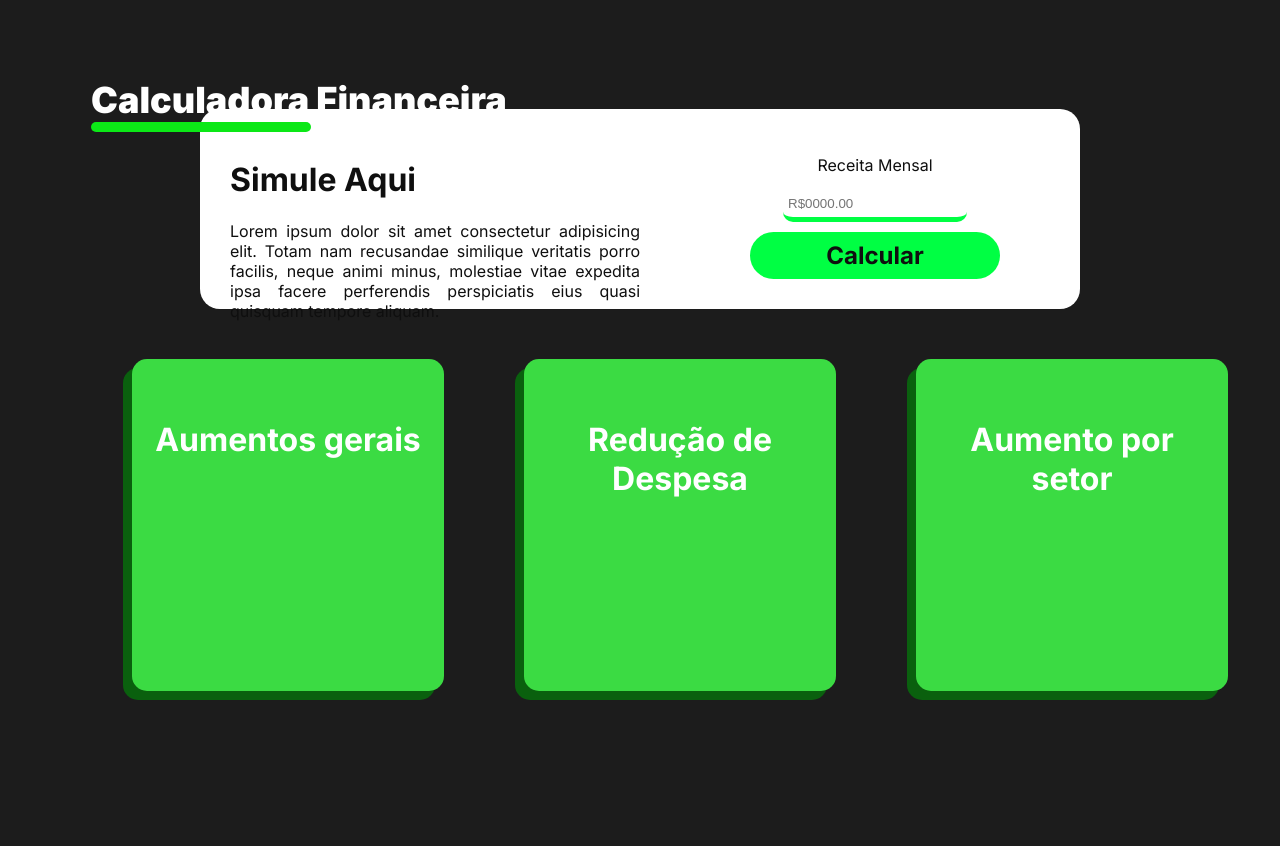
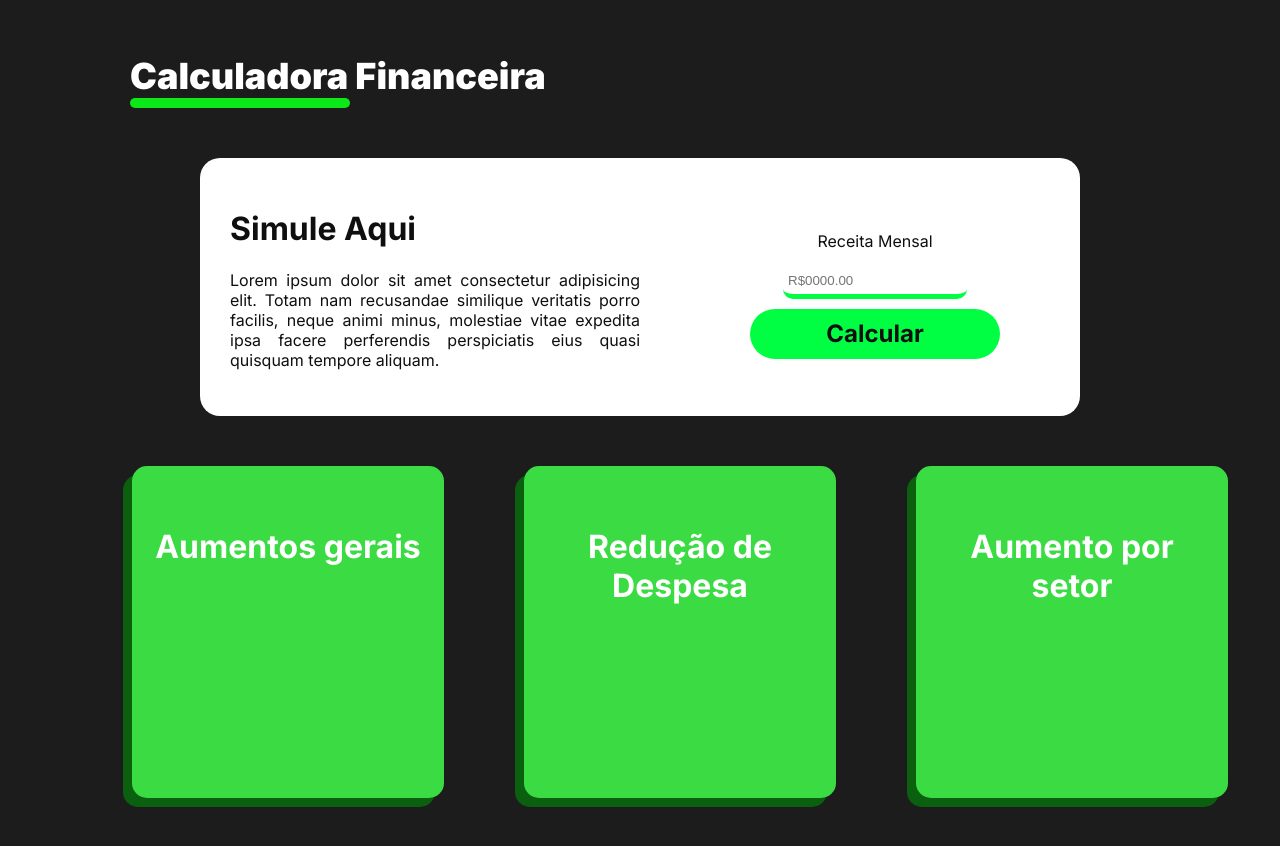
Before and after one commit to TechIdeas-ORG/Calculadora_Financeira, a plain HTML site: page index.html in a window 1280 px wide. Before the commit the page ends 800 px from the top, so only its background shows below. Drawn offline with Linux system fonts and the light colour scheme.

Commit message:
Calculadora Com Css

```diff
--- a/css/style.css
+++ b/css/style.css
@@ -6,10 +6,7 @@ body{
     padding-left: 90px; /* O BODY FORÇARÁ QUALQUER ELEMENTO DENTRO DELE PARA 90px DE DISTÂNCIA DO LADO ESQUERDO */
     padding-right: 90px; /* O BODY FORÇARÁ QUALQUER ELEMENTO DENTRO DELE PARA 90px DE DISTÂNCIA DO LADO DIREITO */
     background-color: #1C1C1C;
-    display: flex;
-    flex-direction: column;
-    align-items: center;
-    justify-content: center;
+
     height: 100vh;
 }
 
@@ -51,9 +48,8 @@ input {
 /* -=-=-=-=-=-=-=-=-=-=-=--=-=-=-=-=-=-=-=-=-*/
 .title-page-container {
     width: fit-content; /* LARGURA DESSA DIV SERÁ DEFINIDA A PARTIR DO QUE ELE PRECISA (DO SEU CONTEÚDO) */
-    position: absolute;
-    left: 91px;
-    top: 54px;
+    margin-left: 40px;
+    margin-top: 54px;
 }
 
 .title-page-container h1{
@@ -74,8 +70,15 @@ input {
     width: 63%;
 }
 
+.container-main {
+    display: flex;
+    justify-content: center;
+    align-items: center;
+    flex-direction: column;
+}
+
 .container-two-box {
-    height: 200px;
+    margin-top: 50px;
     width: 80%;
     display: flex;
     background-color: white;
@@ -118,6 +121,7 @@ input {
     padding-left: 20px;
     padding-right: 20px;
     padding-bottom: 20px;
+    margin-bottom: 50px;
     text-align: center;
     /* -=-=-=-=-=-=-=-=-=-=-=-=-=-=-=-=-=-=-=-=-=-=-=-= */
     /* ESSE ESTILO SERÁ ARQUIVADO PARA PRÓXIMAS SPRINTS */
--- a/index.html
+++ b/index.html
@@ -15,7 +15,7 @@
         <div class="underline-title"></div>
     </div>
 
-
+    <div class="container-main">
         <div class="container-two-box">
             <div class="box">
                 <h1>Simule Aqui</h1>
@@ -53,7 +53,7 @@
                 <p id="msgVestuario"></p>
             </div>
         </div>
-
+    </div>
 
 
 
```
Lines whose indentation alone changed are shown as unchanged.
